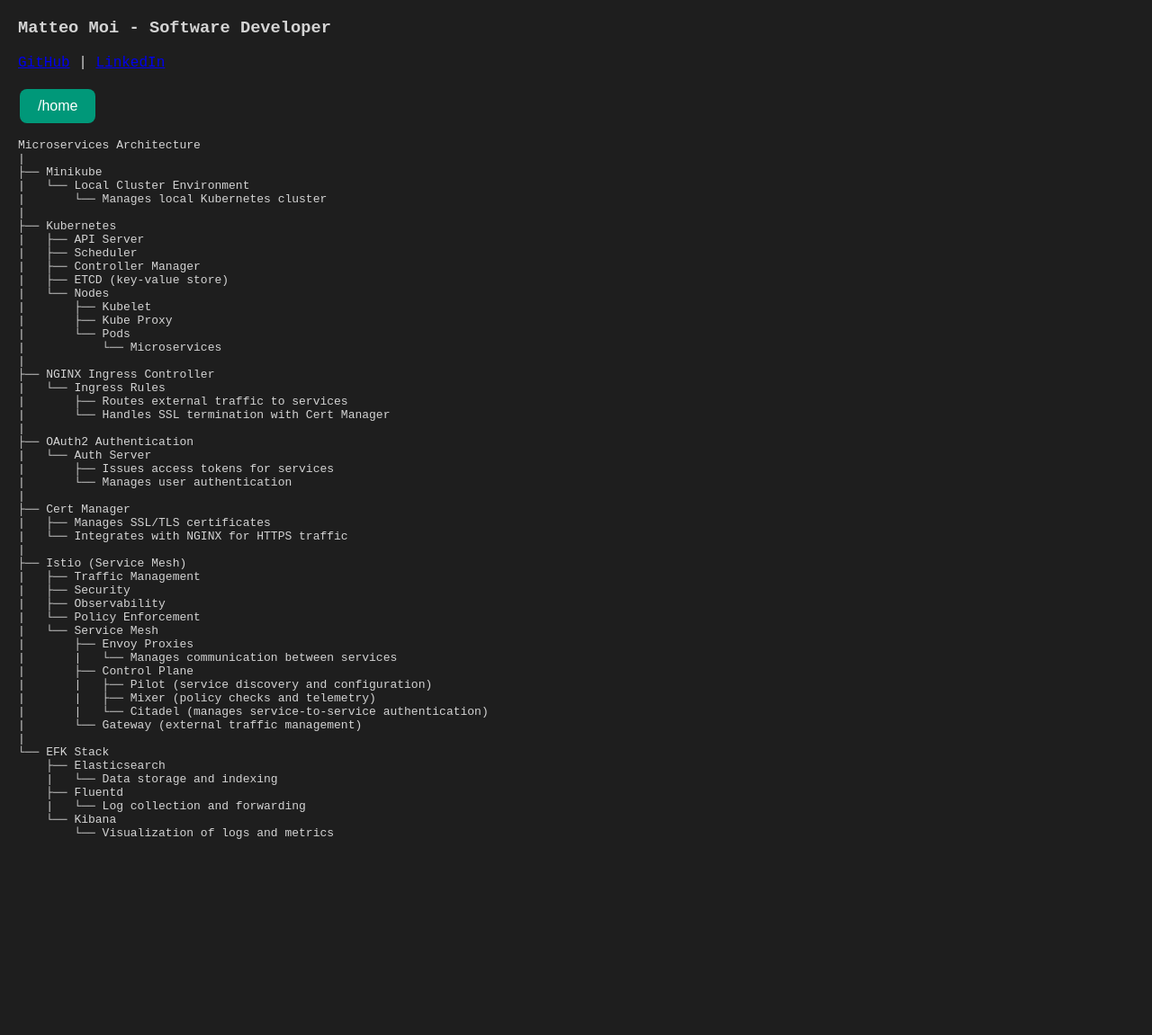
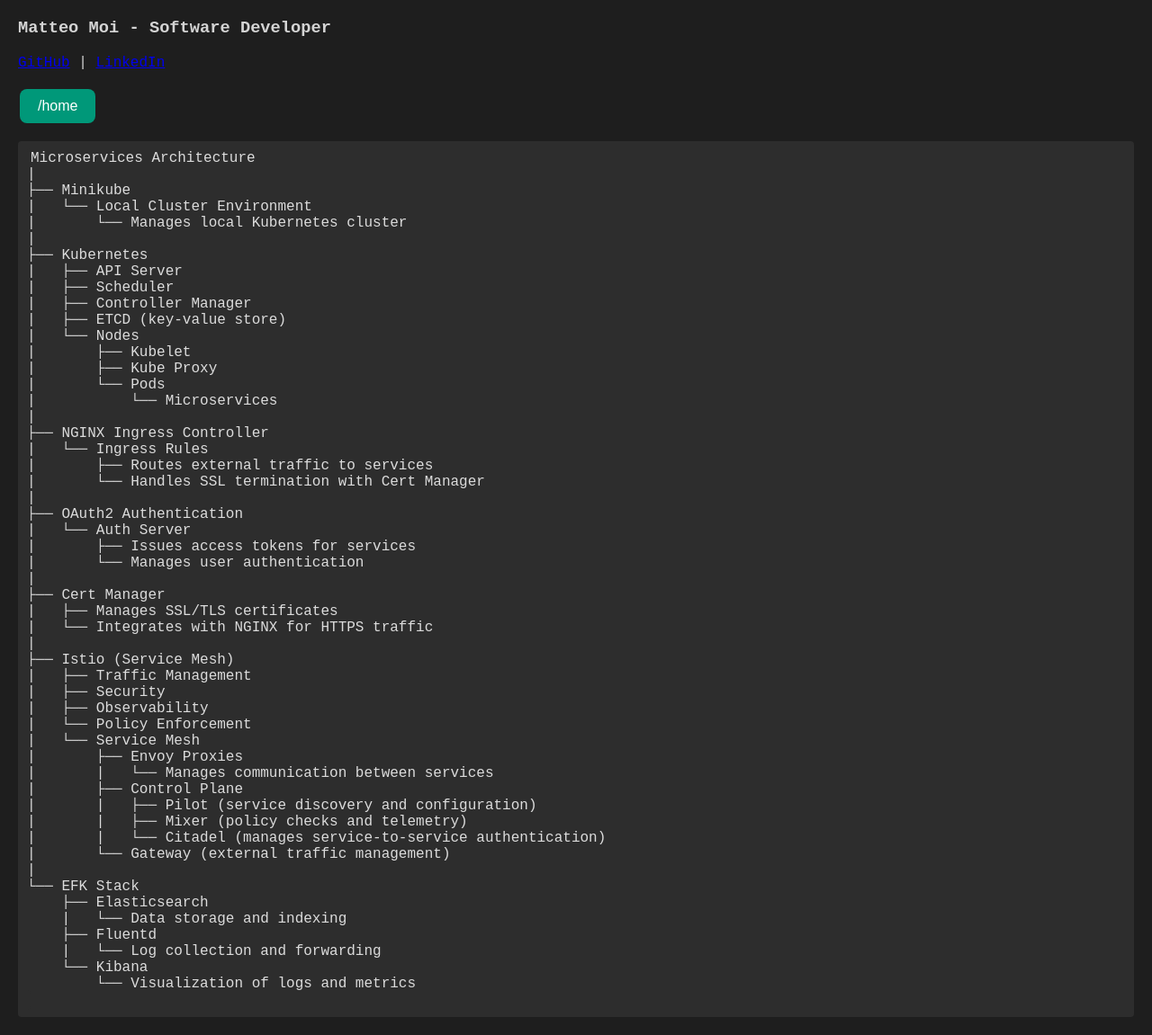
Before and after one commit to Jok98/Jok98.github.io, a Jekyll site: the page built from notes/architecture.md, in a window 1280 px wide. Shown: the whole page at 90% size. Built offline with Jekyll 4.4.1, drawn with Linux system fonts in a browser that asks for light colours; before the commit the page ends 969 px from its top, so only the background shows below that.

Commit message:
update default_style.css

```diff
--- a/assets/css/default_style.css
+++ b/assets/css/default_style.css
@@ -137,3 +137,21 @@
 button:hover {
     background-color: #007f67;
 }
+
+/* Style for code snippets */
+code {
+    background-color: #2d2d2d;
+    color: #dcdcdc;
+    padding: 2px 4px;
+    border-radius: 4px;
+    font-family: 'Courier New', Courier, monospace;
+}
+
+pre {
+    background-color: #2d2d2d;
+    color: #dcdcdc;
+    padding: 10px;
+    border-radius: 4px;
+    overflow-x: auto;
+    font-family: 'Courier New', Courier, monospace;
+}
```
